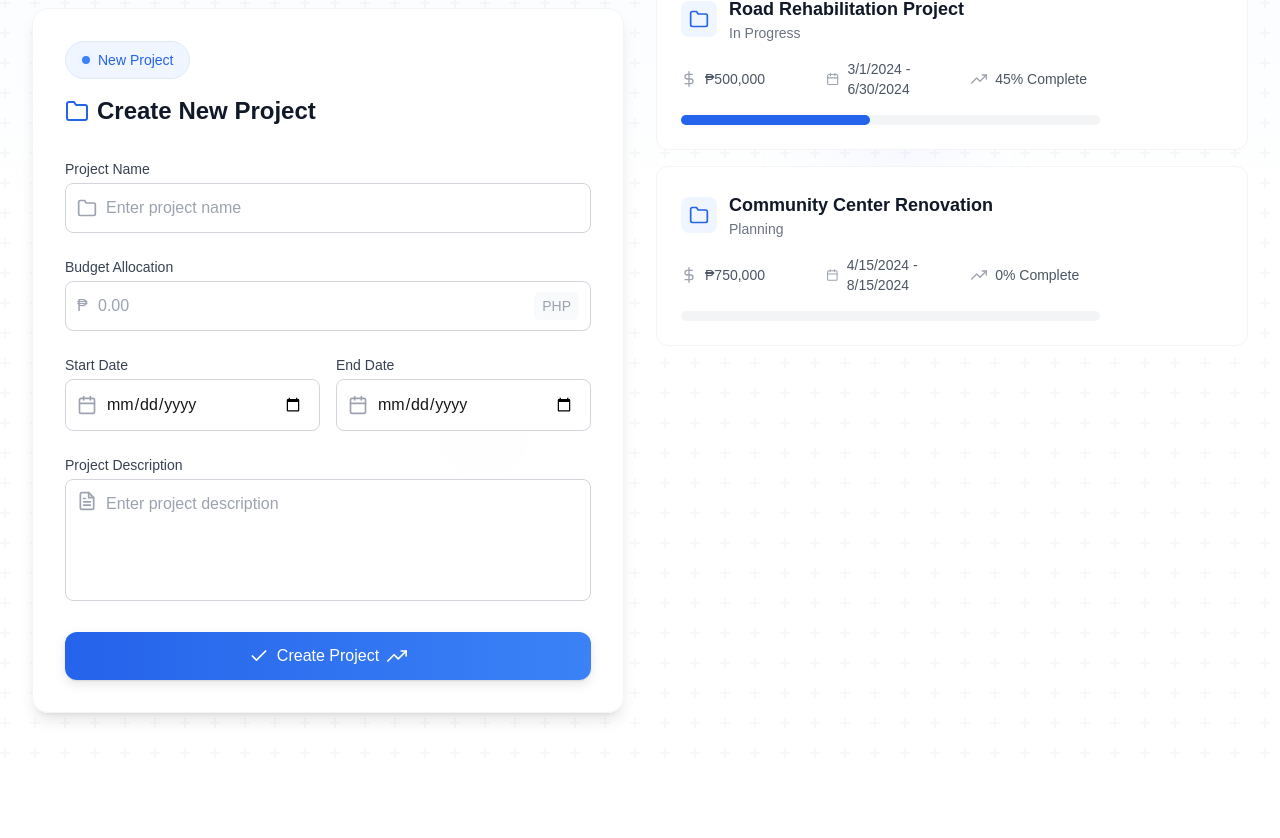
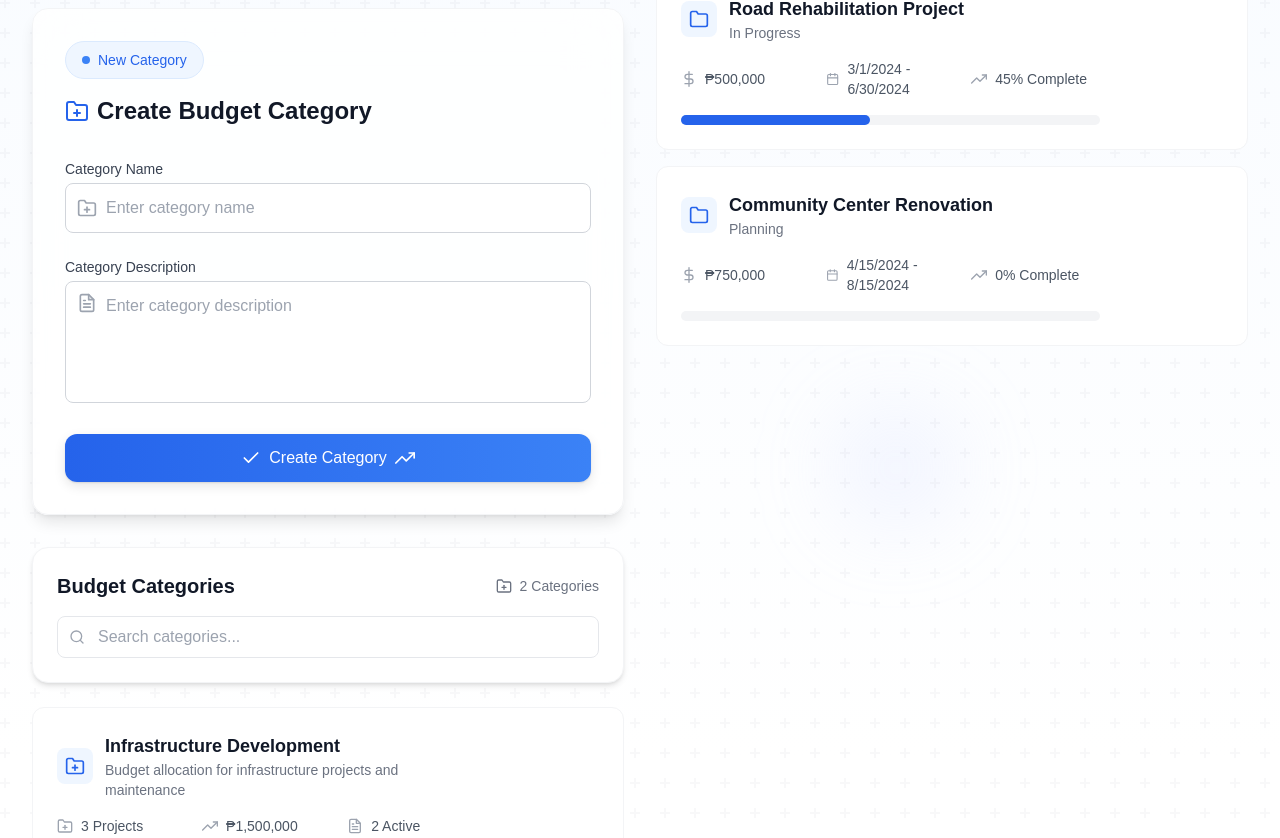
Before and after one commit to shinichikudo1st/wow-bato, a Next.js app: page /home/barangay-admin in a window 1280 px wide. Shown: the part 302-1140 px from the top of the page. Before the commit the page ends 1063 px from the top, so only its background shows below. Built offline with nearby package versions, Linux system fonts and the light colour scheme; no server answers.

Commit message:
barangay admin budget category UI

```diff
--- a/app/home/barangay-admin/page.tsx
+++ b/app/home/barangay-admin/page.tsx
@@ -2,8 +2,10 @@
 
 import AuthBackground from "@/components/auth/authBackground";
 import Navbar from "@/components/reusable/navbar";
+import AddBudgetCategoryForm from "@/components/barangay-admin/addBudgetCategoryForm";
 import AddProjectForm from "@/components/barangay-admin/addProjectForm";
 import ProjectList from "@/components/barangay-admin/projectList";
+import BudgetCategoryList from "@/components/barangay-admin/budgetCategoryList";
 
 export default function BarangayAdminPage() {
   return (
@@ -25,6 +27,12 @@
               </p>
             </div>
 
+            {/* Add Budget Category Form */}
+            <AddBudgetCategoryForm />
+
+            {/* Budget Category List */}
+            <BudgetCategoryList />
+
             {/* Add Project Form */}
             <AddProjectForm />
           </div>
--- /dev/null
+++ b/components/barangay-admin/addBudgetCategoryForm.tsx
@@ -0,0 +1,111 @@
+"use client";
+
+import {
+  FiFolderPlus,
+  FiFileText,
+  FiCheck,
+  FiTrendingUp,
+} from "react-icons/fi";
+
+export default function AddBudgetCategoryForm() {
+  return (
+    <div className="bg-white p-8 shadow-lg rounded-2xl border border-gray-100 backdrop-blur-xl bg-opacity-80 hover:shadow-xl transition-all duration-300">
+      <div className="flex items-start justify-between mb-8">
+        <div>
+          <div className="inline-flex items-center space-x-2 px-4 py-2 rounded-full bg-blue-50 border border-blue-100 mb-4">
+            <span className="flex h-2 w-2">
+              <span className="animate-ping absolute inline-flex h-2 w-2 rounded-full bg-blue-400 opacity-75"></span>
+              <span className="relative inline-flex rounded-full h-2 w-2 bg-blue-500"></span>
+            </span>
+            <span className="text-sm font-medium text-blue-600">
+              New Category
+            </span>
+          </div>
+          <h2 className="text-2xl font-semibold text-gray-900 flex items-center">
+            <FiFolderPlus className="mr-2 text-blue-600" />
+            Create Budget Category
+          </h2>
+        </div>
+      </div>
+
+      <form className="space-y-6">
+        <div>
+          <label
+            htmlFor="categoryName"
+            className="block text-sm font-medium text-gray-700 mb-1"
+          >
+            Category Name
+          </label>
+          <div className="relative group">
+            <div className="absolute inset-y-0 left-0 pl-3 flex items-center pointer-events-none">
+              <FiFolderPlus className="h-5 w-5 text-gray-400 group-hover:text-blue-500 transition-colors" />
+            </div>
+            <input
+              type="text"
+              id="categoryName"
+              name="categoryName"
+              className="w-full pl-10 pr-4 py-3 border border-gray-300 rounded-lg
+                focus:ring-2 focus:ring-blue-500 focus:border-blue-500
+                hover:border-blue-300 transition-all duration-200
+                bg-white hover:bg-blue-50/30"
+              placeholder="Enter category name"
+            />
+          </div>
+        </div>
+
+        <div>
+          <label
+            htmlFor="description"
+            className="block text-sm font-medium text-gray-700 mb-1"
+          >
+            Category Description
+          </label>
+          <div className="relative group">
+            <div className="absolute top-3 left-3 pointer-events-none">
+              <FiFileText className="h-5 w-5 text-gray-400 group-hover:text-blue-500 transition-colors" />
+            </div>
+            <textarea
+              id="description"
+              name="description"
+              rows={4}
+              className="w-full pl-10 pr-4 py-3 border border-gray-300 rounded-lg
+                focus:ring-2 focus:ring-blue-500 focus:border-blue-500
+                hover:border-blue-300 transition-all duration-200
+                bg-white hover:bg-blue-50/30 resize-none"
+              placeholder="Enter category description"
+            />
+          </div>
+        </div>
+
+        <button
+          type="submit"
+          className="w-full px-6 py-3 text-white font-medium rounded-xl
+            bg-gradient-to-r from-blue-600 to-blue-500
+            hover:from-blue-700 hover:to-blue-600
+            transition-all duration-300
+            shadow-[0_1px_2px_rgba(0,0,0,0.1),0_4px_12px_rgba(0,0,0,0.1)]
+            hover:shadow-[0_1px_3px_rgba(0,0,0,0.12),0_8px_24px_rgba(0,0,0,0.12)]
+            transform hover:-translate-y-0.5
+            flex items-center justify-center space-x-2
+            relative overflow-hidden group"
+        >
+          <div className="relative flex items-center gap-2">
+            <FiCheck className="w-5 h-5 transition-transform duration-300 group-hover:rotate-12" />
+            <span className="relative">
+              Create Category
+              <span className="absolute bottom-0 left-0 w-full h-[2px] bg-white/20 transform origin-left scale-x-0 transition-transform duration-300 group-hover:scale-x-100" />
+            </span>
+            <FiTrendingUp className="w-5 h-5 transition-transform duration-300 group-hover:translate-x-1" />
+          </div>
+
+          {/* Hover Effect Overlay */}
+          <div
+            className="absolute inset-0 bg-gradient-to-r from-white/0 via-white/20 to-white/0
+            transform -translate-x-full transition-transform duration-700
+            group-hover:translate-x-full"
+          />
+        </button>
+      </form>
+    </div>
+  );
+}
--- /dev/null
+++ b/components/barangay-admin/budgetCategoryList.tsx
@@ -0,0 +1,136 @@
+"use client";
+
+import {
+  FiFolderPlus,
+  FiFileText,
+  FiEye,
+  FiTrendingUp,
+  FiSearch,
+} from "react-icons/fi";
+
+export default function BudgetCategoryList() {
+  // Dummy data for UI demonstration
+  const dummyCategories = [
+    {
+      id: 1,
+      name: "Infrastructure Development",
+      description:
+        "Budget allocation for infrastructure projects and maintenance",
+      totalProjects: 3,
+      totalBudget: 1500000,
+      activeProjects: 2,
+    },
+    {
+      id: 2,
+      name: "Social Services",
+      description:
+        "Funds for community welfare and social development programs",
+      totalProjects: 2,
+      totalBudget: 800000,
+      activeProjects: 1,
+    },
+  ];
+
+  return (
+    <div className="space-y-6">
+      {/* Header Section */}
+      <div className="bg-white p-6 rounded-2xl border border-gray-100 shadow-md">
+        <div className="flex items-center justify-between mb-4">
+          <h2 className="text-xl font-semibold text-gray-900">
+            Budget Categories
+          </h2>
+          <div className="flex items-center space-x-2 text-sm text-gray-500">
+            <FiFolderPlus className="w-4 h-4" />
+            <span>{dummyCategories.length} Categories</span>
+          </div>
+        </div>
+
+        {/* Search and Filter */}
+        <div className="relative">
+          <input
+            type="text"
+            placeholder="Search categories..."
+            className="w-full px-4 py-2 pl-10 pr-4 border border-gray-200 rounded-lg focus:ring-2 focus:ring-blue-500 focus:border-blue-500 transition-colors"
+          />
+          <FiSearch className="absolute left-3 top-1/2 transform -translate-y-1/2 text-gray-400 w-4 h-4" />
+        </div>
+      </div>
+
+      {/* Categories List */}
+      <div className="space-y-4">
+        {dummyCategories.map((category) => (
+          <div
+            key={category.id}
+            className="group bg-white p-6 rounded-xl border border-gray-100 hover:border-blue-100 hover:shadow-md transition-all duration-200"
+          >
+            <div className="flex items-start justify-between">
+              <div className="space-y-4 flex-1">
+                {/* Category Header */}
+                <div className="flex items-center space-x-3">
+                  <div className="p-2 bg-blue-50 rounded-lg group-hover:bg-blue-100 group-hover:scale-110 transition-all duration-200">
+                    <FiFolderPlus className="w-5 h-5 text-blue-600" />
+                  </div>
+                  <div>
+                    <h3 className="text-lg font-semibold text-gray-900 group-hover:text-blue-600 transition-colors duration-200">
+                      {category.name}
+                    </h3>
+                    <p className="text-sm text-gray-500">
+                      {category.description}
+                    </p>
+                  </div>
+                </div>
+
+                {/* Category Details */}
+                <div className="grid grid-cols-3 gap-4">
+                  <div className="flex items-center space-x-2">
+                    <FiFolderPlus className="w-4 h-4 text-gray-400" />
+                    <span className="text-sm text-gray-600">
+                      {category.totalProjects} Projects
+                    </span>
+                  </div>
+                  <div className="flex items-center space-x-2">
+                    <FiTrendingUp className="w-4 h-4 text-gray-400" />
+                    <span className="text-sm text-gray-600">
+                      ₱{category.totalBudget.toLocaleString()}
+                    </span>
+                  </div>
+                  <div className="flex items-center space-x-2">
+                    <FiFileText className="w-4 h-4 text-gray-400" />
+                    <span className="text-sm text-gray-600">
+                      {category.activeProjects} Active
+                    </span>
+                  </div>
+                </div>
+              </div>
+
+              {/* View Details Button */}
+              <button
+                className="inline-flex items-center px-3 py-1.5 text-sm font-medium text-blue-600
+                  bg-transparent hover:bg-blue-50 rounded-lg transition-colors duration-200
+                  opacity-0 group-hover:opacity-100 transform translate-x-2 group-hover:translate-x-0"
+              >
+                <FiEye className="w-4 h-4 mr-1.5" />
+                View Details
+              </button>
+            </div>
+          </div>
+        ))}
+      </div>
+
+      {/* Empty State */}
+      {dummyCategories.length === 0 && (
+        <div className="bg-white p-8 rounded-xl border border-gray-100 text-center">
+          <div className="flex justify-center mb-4">
+            <FiFolderPlus className="w-12 h-12 text-gray-400" />
+          </div>
+          <h3 className="text-lg font-medium text-gray-900 mb-2">
+            No Budget Categories Yet
+          </h3>
+          <p className="text-gray-500">
+            Create your first budget category to get started.
+          </p>
+        </div>
+      )}
+    </div>
+  );
+}
```
